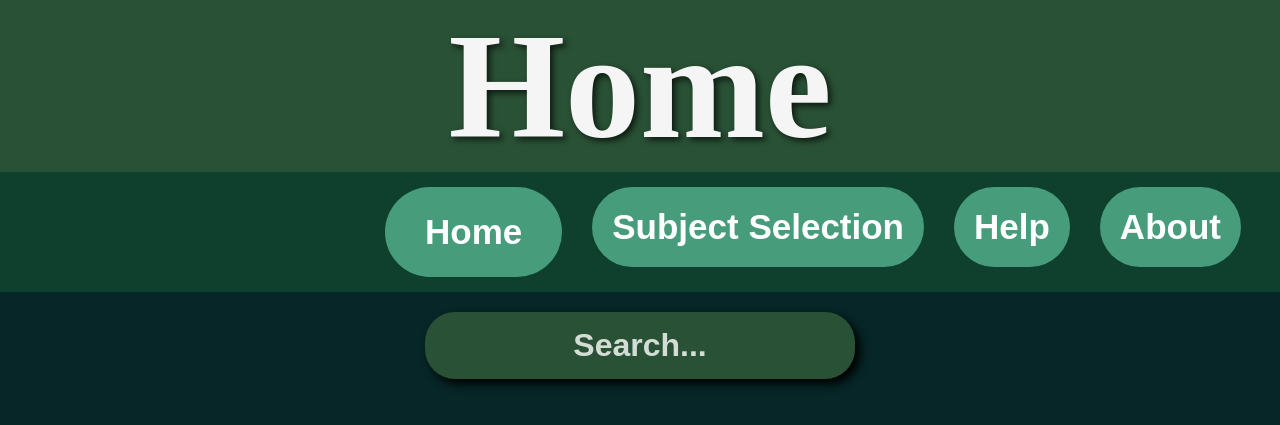
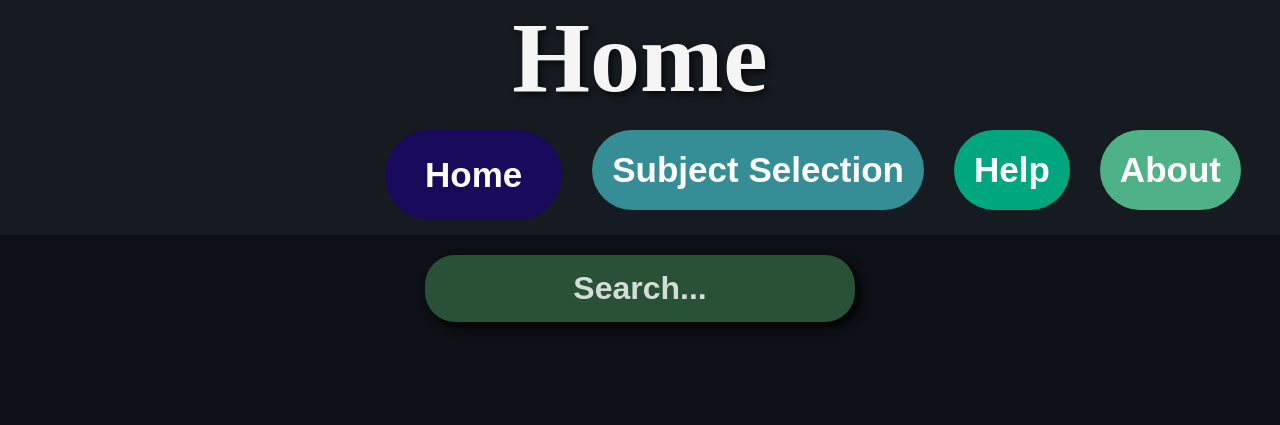
Before and after one commit to ALONEINNZ/burnside-timetable, a Flask app: page / in a window 1280 px wide. Shown: the top 425 px of the page. Run offline with Flask 3, Linux system fonts and the light colour scheme.

Commit message:
colour pallet

```diff
--- a/static/style.css
+++ b/static/style.css
@@ -1,7 +1,7 @@
 body {
     margin: 0;
     font-size: 30px;
-    background-color: #062627;
+    background-color: #0D1117;
     font-weight: bold; /*makes the text bold */
 }
 .subject-body {
@@ -59,10 +59,10 @@
 
 }
 .about button{
-    background-color: #469c7b;
+    background-color: #4FB286;
     border-radius: 1000px;
     margin: 15px;
-    color: white;
+    color: #295135;
     padding: 20px 20px;
     border: none;
     font-size: 45px;
@@ -71,7 +71,7 @@
     transition: transform 0.3s ease;
 }
 .help button{
-    background-color: #469c7b;
+    background-color: #00A67E;
     border-radius: 1000px;
     margin: 15px;
     color: white;
@@ -84,7 +84,7 @@
 }
 
 .subject_selection button{
-    background-color: #469c7b;
+    background-color: #358e96;
     border-radius: 1000px;
     margin: 15px;
     color: white;
@@ -96,7 +96,7 @@
     transition: transform 0.3s ease;
 }
 .dropdown button {
-    background-color: #469c7b;
+    background-color: #190a5c;
     border-radius: 1000px;
     margin: 15px;
     color: white;
@@ -180,15 +180,16 @@
 
 .container {
     display: grid;
+
 }
 
 header {
-    font-size: 150px;
-    text-align: center; /* Keep header centered */
-    background-color: #295135;
+    font-size: 100px;
+    text-align: center;
+    background-color: #161B22;
     color: whitesmoke;
     text-shadow: 3px 3px 6px rgba(0, 0, 0, 0.7);
-    padding: 0px 0; /* Optional: adds some spacing around the text */
+    padding: 0px 0;
 }
 
 main {
@@ -198,20 +199,20 @@
 
 .navbar ul {
     list-style-type: none;
-    background-color: #0e402d;
-    padding: 0;
+    background-color: #161B22;
+    padding: 1;
     margin: 0;
     overflow: hidden;
     display: flex;
-    justify-content: flex-start; /* Align navbar items more to the left */
+    justify-content: flex-start;
     padding-left: 20px;
 }
 
 .navbar a {
     color: white;
     text-decoration: none;
-    padding: 15px 11.2  px; /* Increase padding for navbar links */
-    font-size: 35px; /* Increase font size */
+    padding: 15px 11.2  px;
+    font-size: 35px;
     display: block;
     text-align: center;
     font-weight: bold;
--- a/templates/layout.html
+++ b/templates/layout.html
@@ -8,7 +8,6 @@
     <style>
         html,
         body {
-            background-color: #062627;
             color: white;
             margin: 0;
             padding: 0;
```
Also changed, not shown: other parts of static/style.css (+13 -13 lines).
